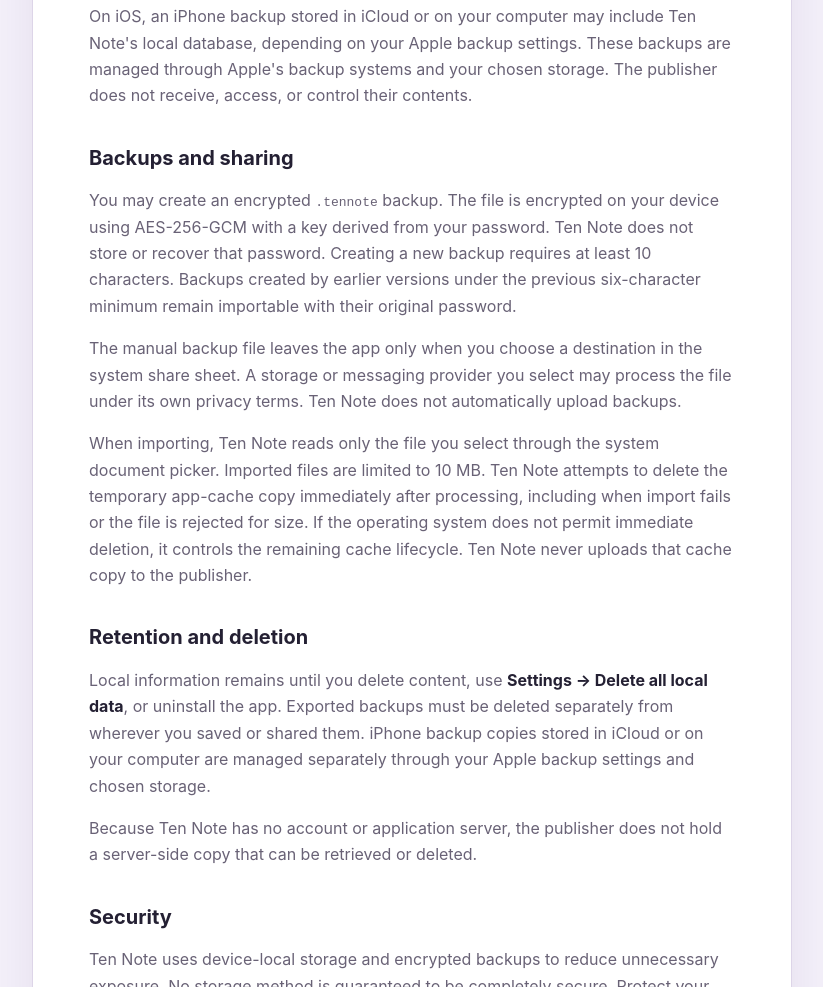
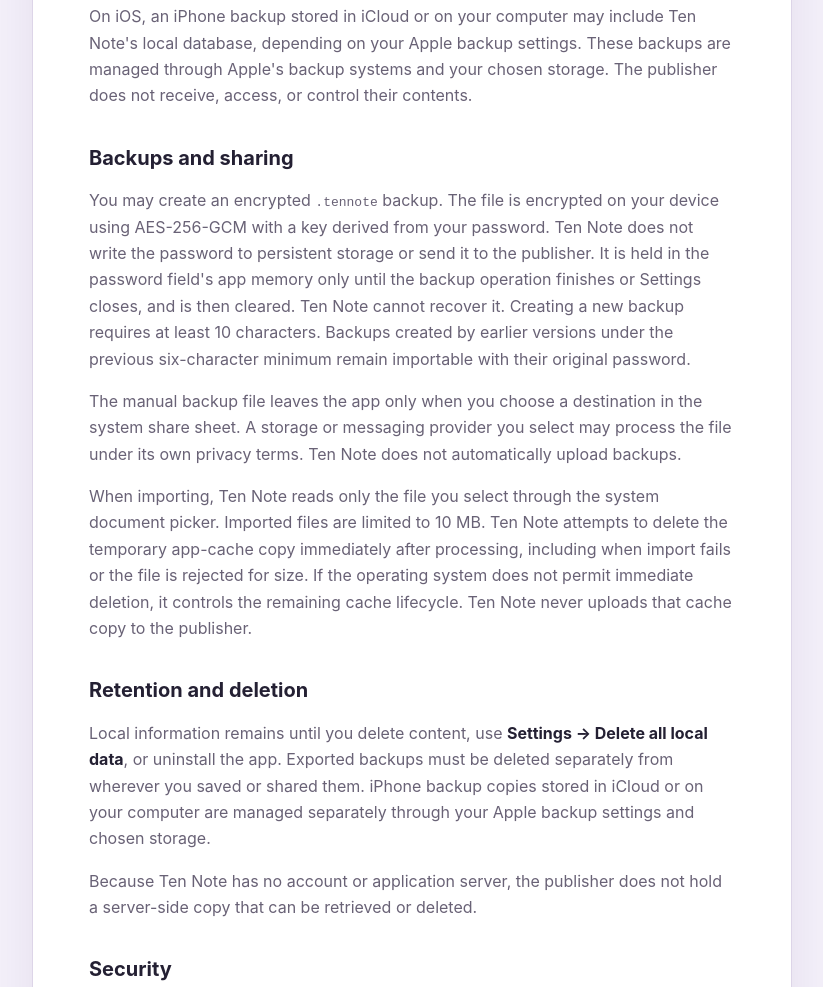
Before and after one commit to erenavar/ten-note-pages, a plain HTML site: page privacy/index.html in a window 1280 px wide. Shown: the part 791-1778 px from the top of the page, without its empty margins (228-1051 px from the left). Drawn offline with Linux system fonts and the light colour scheme.

Commit message:
docs: clarify password handling

```diff
--- a/privacy/index.html
+++ b/privacy/index.html
@@ -31,7 +31,7 @@
     <p>On iOS, an iPhone backup stored in iCloud or on your computer may include Ten Note's local database, depending on your Apple backup settings. These backups are managed through Apple's backup systems and your chosen storage. The publisher does not receive, access, or control their contents.</p>
 
     <h2>Backups and sharing</h2>
-    <p>You may create an encrypted <code>.tennote</code> backup. The file is encrypted on your device using AES-256-GCM with a key derived from your password. Ten Note does not store or recover that password. Creating a new backup requires at least 10 characters. Backups created by earlier versions under the previous six-character minimum remain importable with their original password.</p>
+    <p>You may create an encrypted <code>.tennote</code> backup. The file is encrypted on your device using AES-256-GCM with a key derived from your password. Ten Note does not write the password to persistent storage or send it to the publisher. It is held in the password field's app memory only until the backup operation finishes or Settings closes, and is then cleared. Ten Note cannot recover it. Creating a new backup requires at least 10 characters. Backups created by earlier versions under the previous six-character minimum remain importable with their original password.</p>
     <p>The manual backup file leaves the app only when you choose a destination in the system share sheet. A storage or messaging provider you select may process the file under its own privacy terms. Ten Note does not automatically upload backups.</p>
     <p>When importing, Ten Note reads only the file you select through the system document picker. Imported files are limited to 10 MB. Ten Note attempts to delete the temporary app-cache copy immediately after processing, including when import fails or the file is rejected for size. If the operating system does not permit immediate deletion, it controls the remaining cache lifecycle. Ten Note never uploads that cache copy to the publisher.</p>
 
```
Also changed, not shown: support/index.html (+1 -1 lines).
